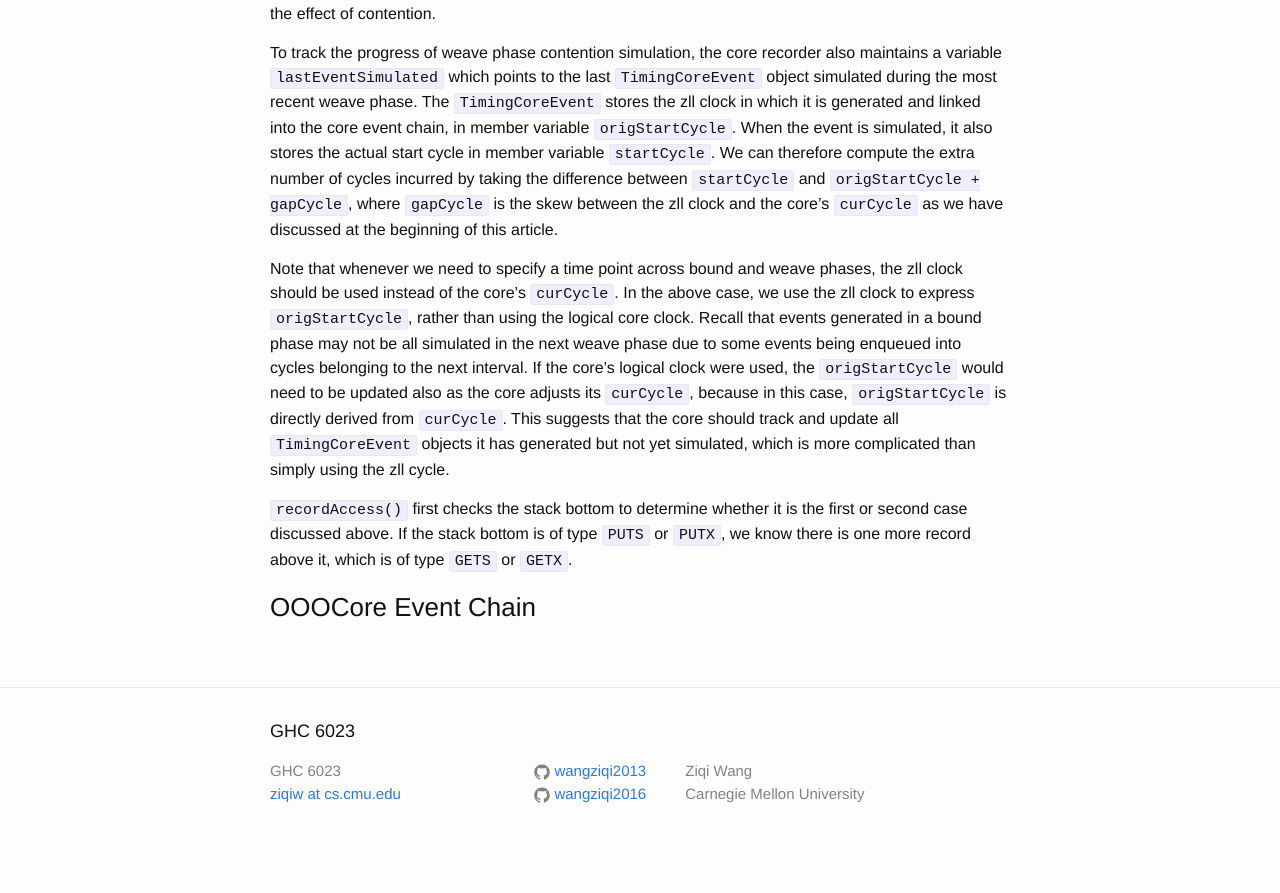
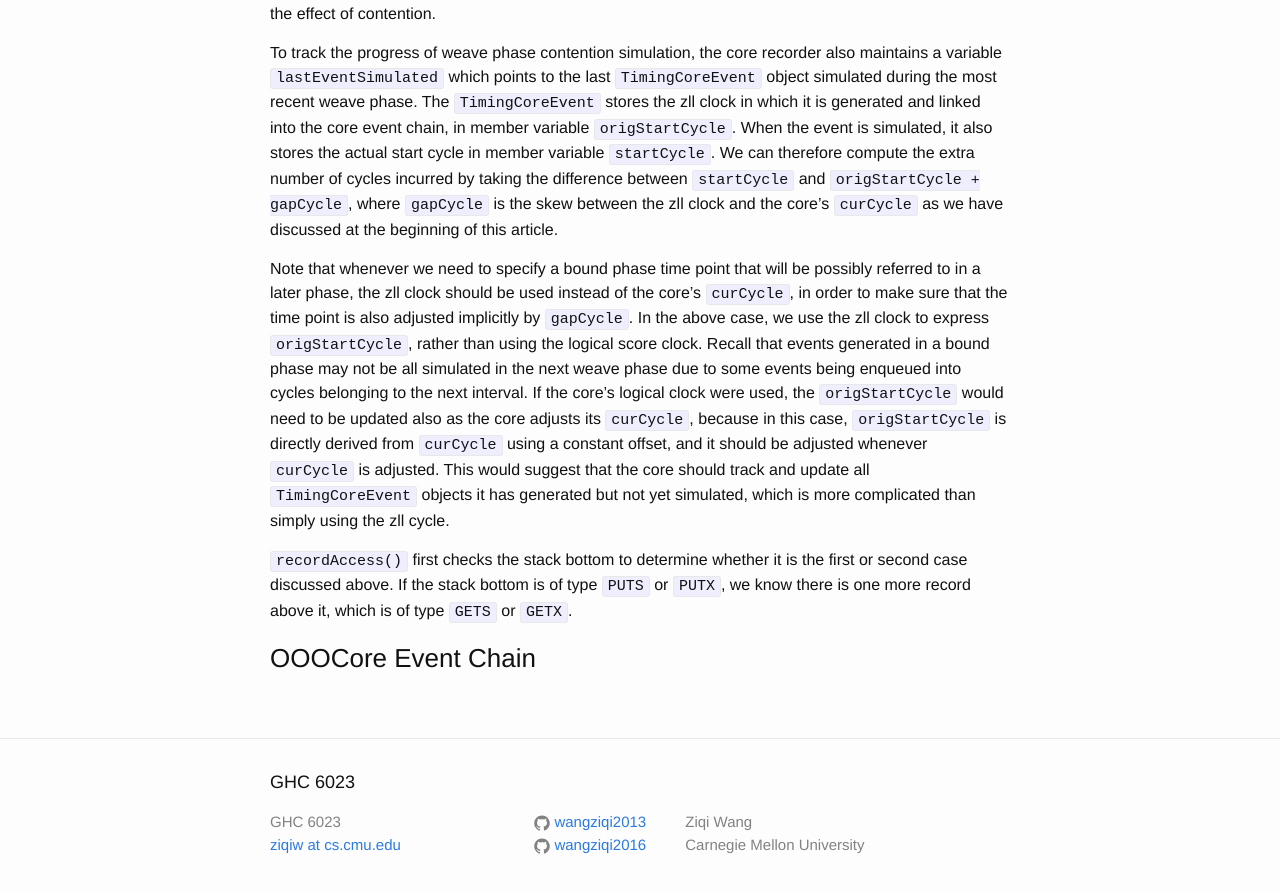
Before and after one commit to wangziqi2013/wangziqi2013.github.io, a Jekyll site: the page built from _posts/2019-01-22-understand-zsim-contention-sim.markdown, in a window 1280 px wide and 900 px high, scrolled down 16670 px. Shown: the top 893 px of the window. Built offline with Jekyll 4.4.1, drawn with Linux system fonts in a browser that asks for light colours; before the commit the page ends 17535 px from its top, so only the background shows below that.

Commit message:
Small change

```diff
--- a/_posts/2019-01-22-understand-zsim-contention-sim.markdown
+++ b/_posts/2019-01-22-understand-zsim-contention-sim.markdown
@@ -611,13 +611,15 @@ compute the extra number of cycles incurred by taking the difference between `st
 where `gapCycle` is the skew between the zll clock and the core's `curCycle` as we have discussed at the beginning of
 this article.
 
-Note that whenever we need to specify a time point across bound and weave phases, the zll clock should be used instead of
-the core's `curCycle`. In the above case, we use the zll clock to express `origStartCycle`, rather than using the logical
-core clock. Recall that events generated in a bound phase may not be all simulated in the next weave phase due to some
-events being enqueued into cycles belonging to the next interval. If the core's logical clock were used, the `origStartCycle`
-would need to be updated also as the core adjusts its `curCycle`, because in this case, `origStartCycle` is directly derived
-from `curCycle`. This suggests that the core should track and update all `TimingCoreEvent` objects it has generated but
-not yet simulated, which is more complicated than simply using the zll cycle.
+Note that whenever we need to specify a bound phase time point that will be possibly referred to in a later phase, the
+zll clock should be used instead of the core's `curCycle`, in order to make sure that the time point is also adjusted
+implicitly by `gapCycle`. In the above case, we use the zll clock to express `origStartCycle`, rather than using the
+logical score clock. Recall that events generated in a bound phase may not be all simulated in the next weave phase due
+to some events being enqueued into cycles belonging to the next interval. If the core's logical clock were used, the
+`origStartCycle` would need to be updated also as the core adjusts its `curCycle`, because in this case, `origStartCycle`
+is directly derived from `curCycle` using a constant offset, and it should be adjusted whenever `curCycle` is adjusted.
+This would suggest that the core should track and update all `TimingCoreEvent` objects it has generated but not yet simulated,
+which is more complicated than simply using the zll cycle.
 
 `recordAccess()` first checks the stack bottom to determine whether it is the first or second case discussed above.
 If the stack bottom is of type `PUTS` or `PUTX`, we know there is one more record above it, which is of type `GETS`
```
